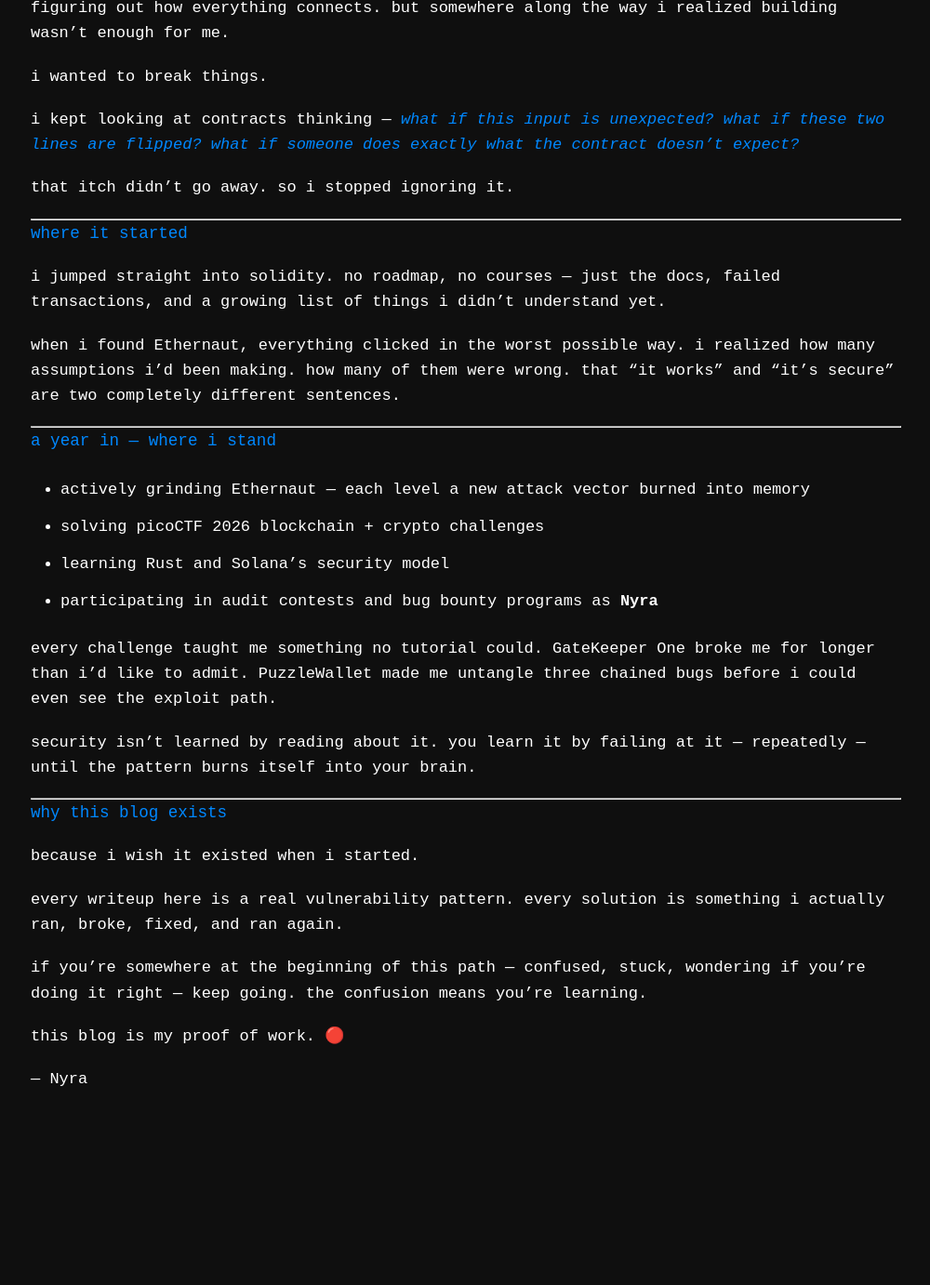
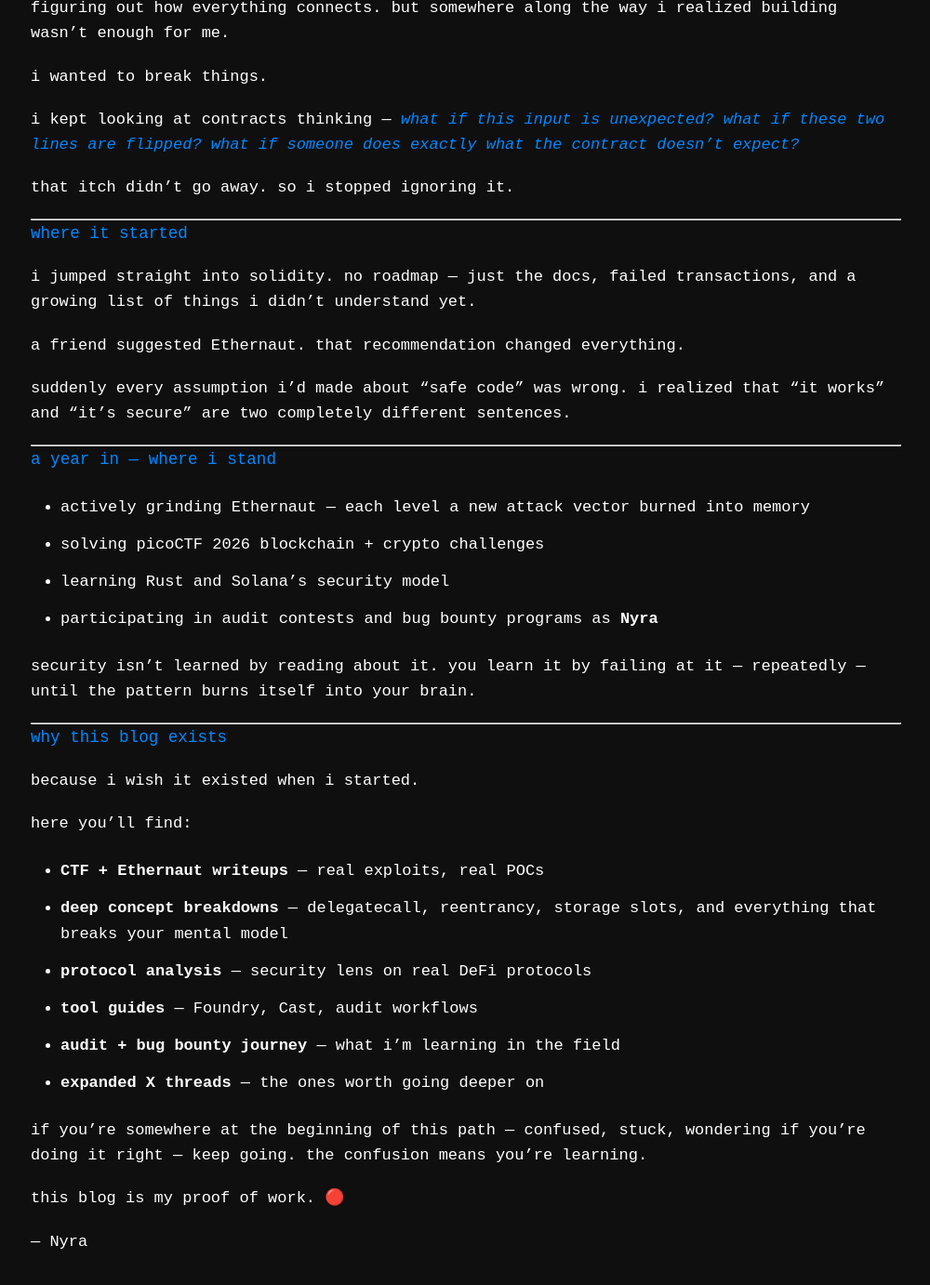
Before and after one commit to SamireddiNikhila/myblog, a Jekyll site: the page built from _posts/2026-03-28-my-journey.md, in a window 1280 px wide and 1400 px high, scrolled down 261 px. Shown: the top 1382 px of the window at 93% size, without its empty margins (139-1139 px from the left). Built offline with Jekyll 4.4.1, drawn with Linux system fonts in a browser that asks for light colours; before the commit the page ends 1487 px from its top, so only the background shows below that.

Commit message:
update the post

```diff
--- a/_posts/2026-03-28-my-journey.md
+++ b/_posts/2026-03-28-my-journey.md
@@ -22,14 +22,17 @@ that itch didn't go away. so i stopped ignoring it.
 
 ## where it started
 
-i jumped straight into solidity. no roadmap, no courses —
+i jumped straight into solidity. no roadmap —
 just the docs, failed transactions, and a growing list
 of things i didn't understand yet.
 
-when i found Ethernaut, everything clicked in the worst
-possible way. i realized how many assumptions i'd been making.
-how many of them were wrong. that "it works" and "it's secure"
-are two completely different sentences.
+a friend suggested Ethernaut.
+that recommendation changed everything.
+
+suddenly every assumption i'd made about
+"safe code" was wrong. i realized that
+"it works" and "it's secure" are two
+completely different sentences.
 
 ---
 
@@ -42,11 +45,6 @@ are two completely different sentences.
 - participating in audit contests and bug bounty
   programs as **Nyra**
 
-every challenge taught me something no tutorial could.
-GateKeeper One broke me for longer than i'd like to admit.
-PuzzleWallet made me untangle three chained bugs before
-i could even see the exploit path.
-
 security isn't learned by reading about it.
 you learn it by failing at it — repeatedly —
 until the pattern burns itself into your brain.
@@ -57,9 +55,14 @@ until the pattern burns itself into your brain.
 
 because i wish it existed when i started.
 
-every writeup here is a real vulnerability pattern.
-every solution is something i actually ran, broke,
-fixed, and ran again.
+here you'll find:
+- **CTF + Ethernaut writeups** — real exploits, real POCs
+- **deep concept breakdowns** — delegatecall, reentrancy,
+  storage slots, and everything that breaks your mental model
+- **protocol analysis** — security lens on real DeFi protocols
+- **tool guides** — Foundry, Cast, audit workflows
+- **audit + bug bounty journey** — what i'm learning in the field
+- **expanded X threads** — the ones worth going deeper on
 
 if you're somewhere at the beginning of this path —
 confused, stuck, wondering if you're doing it right —
```
Also changed, not shown: blog/index.html (added, +20 -0 lines).
